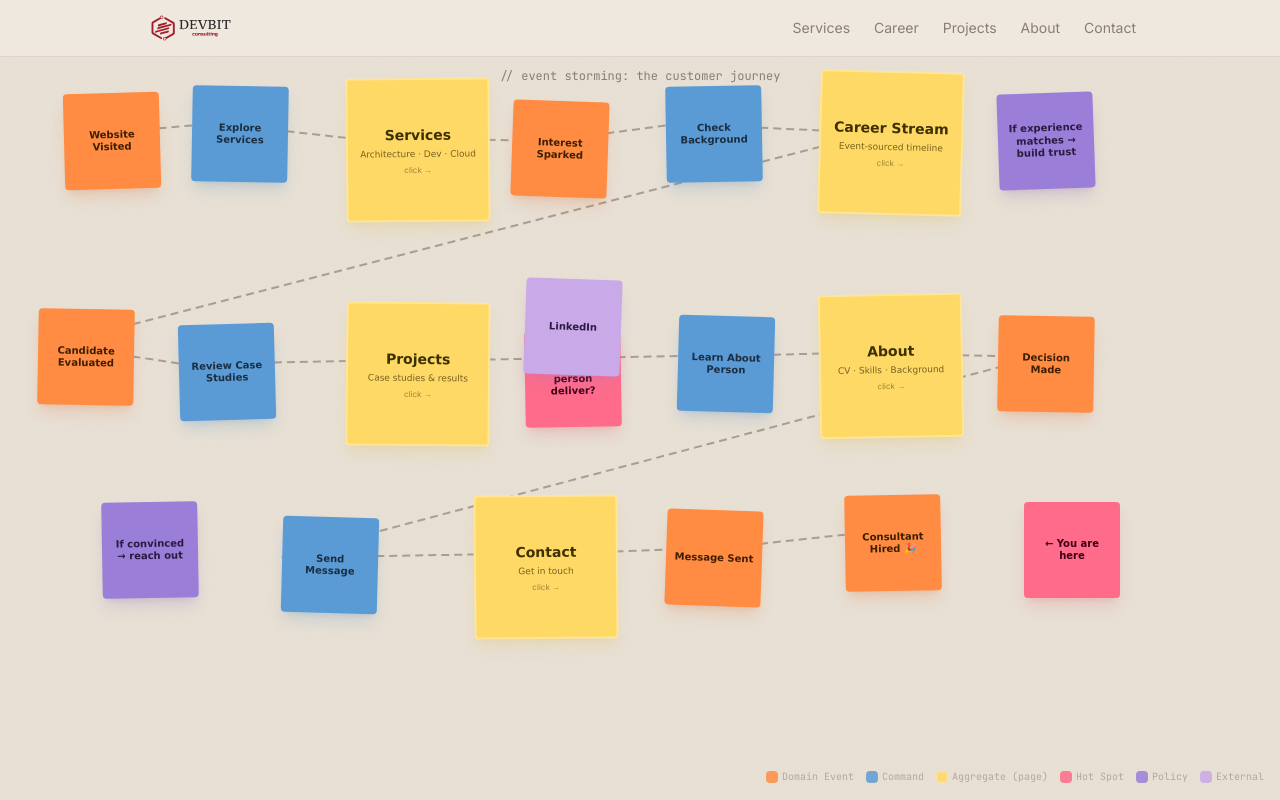
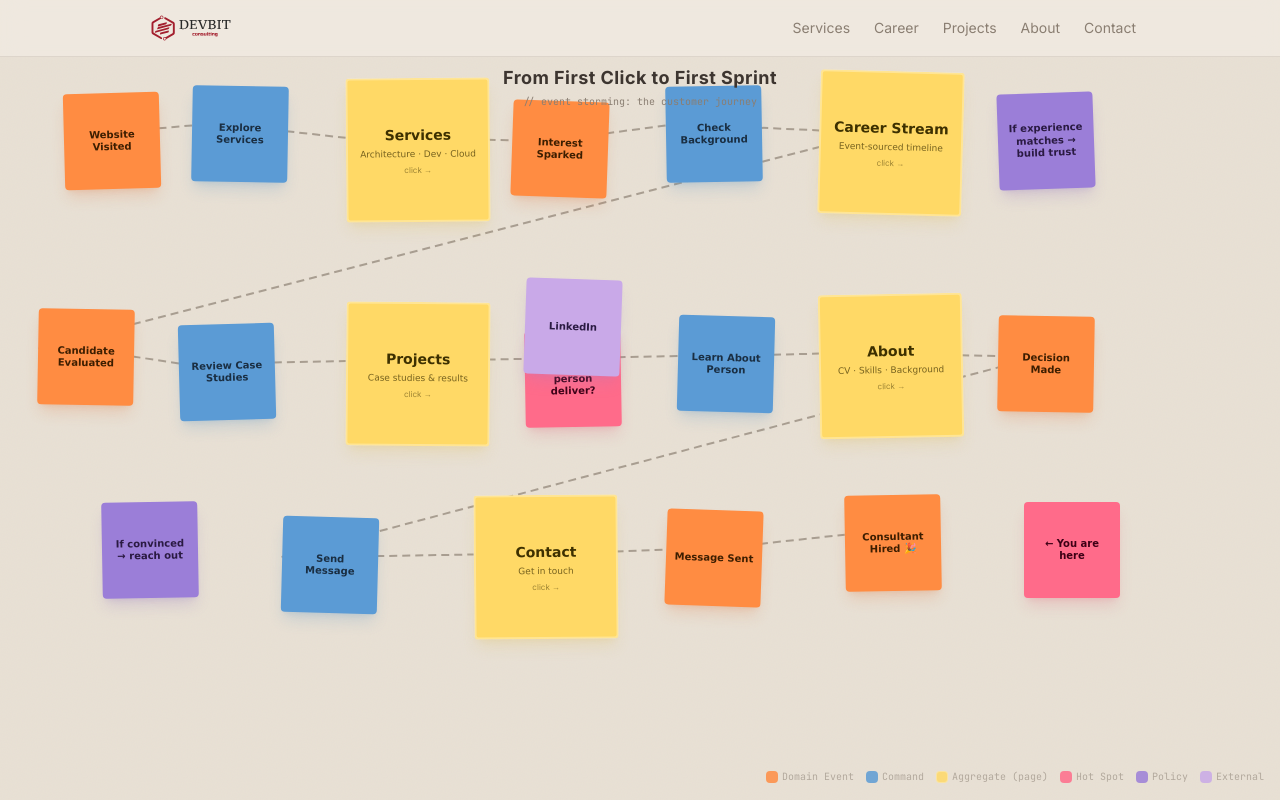
Before and after one commit to haderach75/devbit.se, a Next.js app: page /test in a window 1280 px wide. Built offline with nearby package versions, Linux system fonts and the light colour scheme.

Commit message:
feat: add title 'From First Click to First Sprint'

```diff
--- a/src/components/eventstorming/board.tsx
+++ b/src/components/eventstorming/board.tsx
@@ -187,7 +187,8 @@ export function EventStormingBoard() {
         animate={{ opacity: 1, y: 0 }}
         className="absolute top-2 left-1/2 -translate-x-1/2 text-center z-10"
       >
-        <p className="text-xs text-text-muted mt-1 font-mono">// event storming: the customer journey</p>
+        <h1 className="text-lg font-bold text-text-primary tracking-wide">From First Click to First Sprint</h1>
+        <p className="text-[10px] text-text-muted mt-0.5 font-mono">// event storming: the customer journey</p>
       </motion.div>
 
       {/* Legend */}
```
